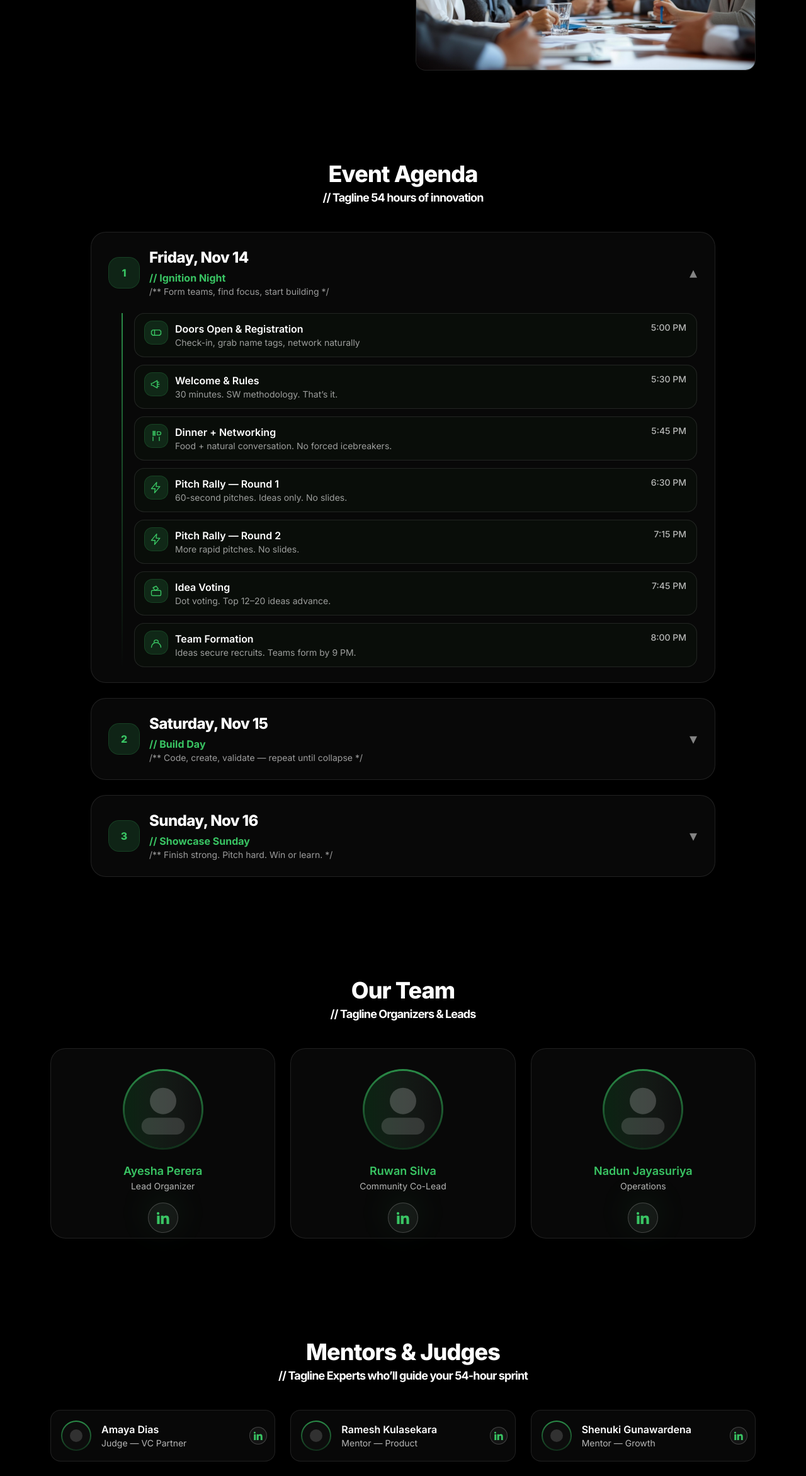
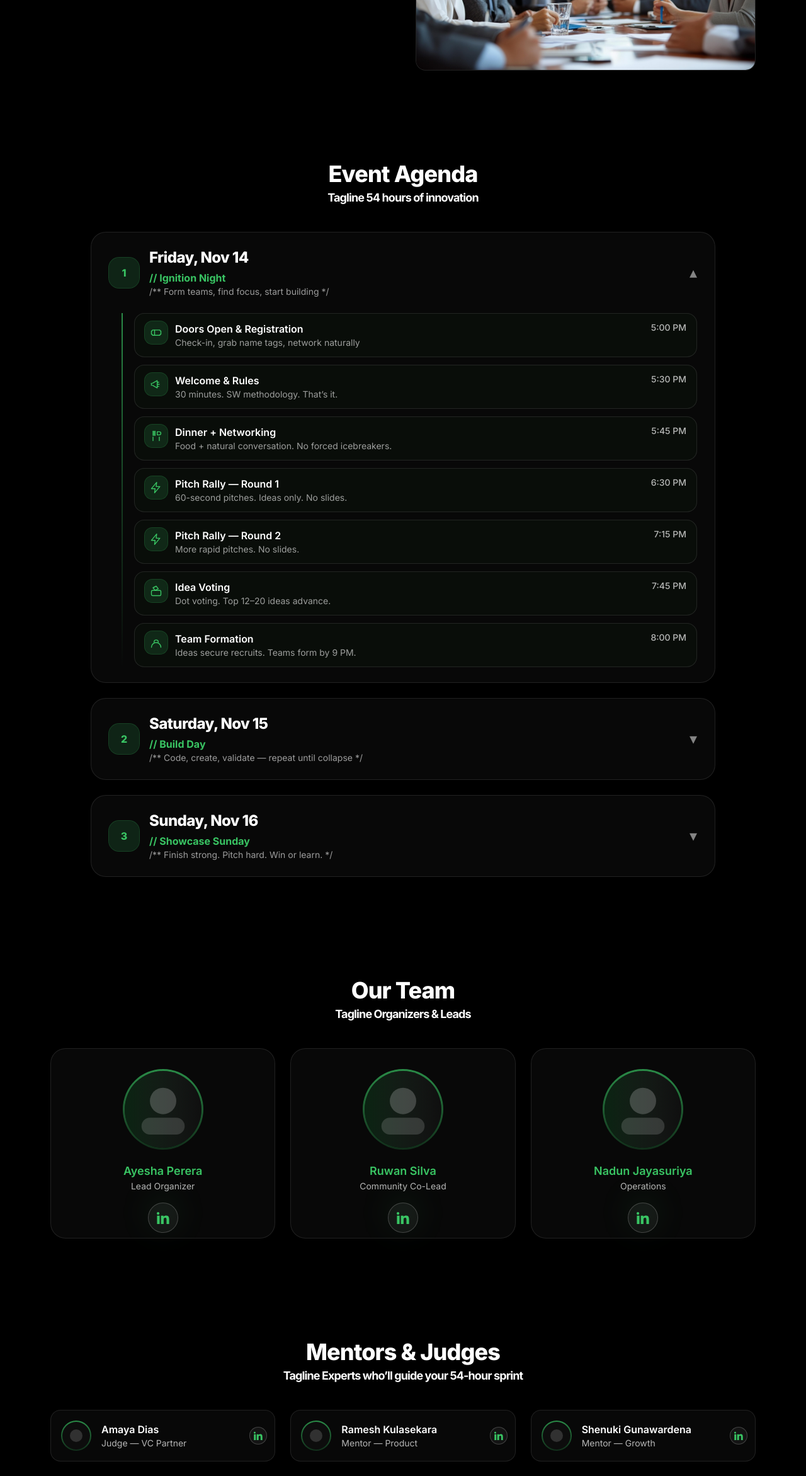
Before and after one commit to lashen333/landingpage-techstars, a Next.js app: page / in a window 1280 px wide. Shown: the part 807-3150 px from the top of the page at 63% size. Built offline with nearby package versions, Linux system fonts and the light colour scheme.

Commit message:
Version1.1

```diff
--- a/src/components/MentorsJudges.tsx
+++ b/src/components/MentorsJudges.tsx
@@ -97,7 +97,7 @@ export default function MentorsJudges() {
           <h2 className="text-center text-3xl sm:text-4xl font-extrabold tracking-tight">
             Mentors & Judges
             <span className="block  text-base sm:text-lg font-bold mt-1">
-              // Tagline Experts who’ll guide your 54-hour sprint
+              Tagline Experts who’ll guide your 54-hour sprint
             </span>
           </h2>
         </Reveal>
--- a/src/components/Schedule.tsx
+++ b/src/components/Schedule.tsx
@@ -236,8 +236,8 @@ function DayCard({ day, open, onToggle }: { day: Day; open: boolean; onToggle: (
         </div>
         <div className="flex-1">
           <div className="text-xl sm:text-2xl font-extrabold tracking-tight">{day.dateLabel}</div>
-          <div className="mt-1 text-brand-phosphor font-bold">// {day.tagline}</div>
-          <div className="text-white/60 text-sm">/** {day.subTagline} */</div>
+          <div className="mt-1 text-brand-phosphor font-bold">{"//"} {day.tagline}</div>
+          <div className="text-white/60 text-sm">{"/*"}{"*"} {day.subTagline} {" */"}</div>
         </div>
         <span className="text-white/50 text-xl sm:text-2xl">{open ? "▴" : "▾"}</span>
       </button>
@@ -279,7 +279,7 @@ export default function Schedule() {
         <Reveal>
           <h2 className="text-center text-3xl sm:text-4xl font-extrabold tracking-tight">
             <span className="text-white">Event Agenda</span>
-            <span className="block text-base sm:text-lg font-bold mt-1">// Tagline 54 hours of innovation</span>
+            <span className="block text-base sm:text-lg font-bold mt-1">Tagline 54 hours of innovation</span>
           </h2>
         </Reveal>
 
--- a/src/components/Team.tsx
+++ b/src/components/Team.tsx
@@ -103,7 +103,7 @@ export default function Team() {
         <h2 className="text-center text-3xl sm:text-4xl font-extrabold tracking-tight">
           Our Team
           <span className="block  text-base sm:text-lg font-bold mt-1">
-            // Tagline Organizers & Leads
+            Tagline Organizers & Leads
           </span>
         </h2>
 
```
